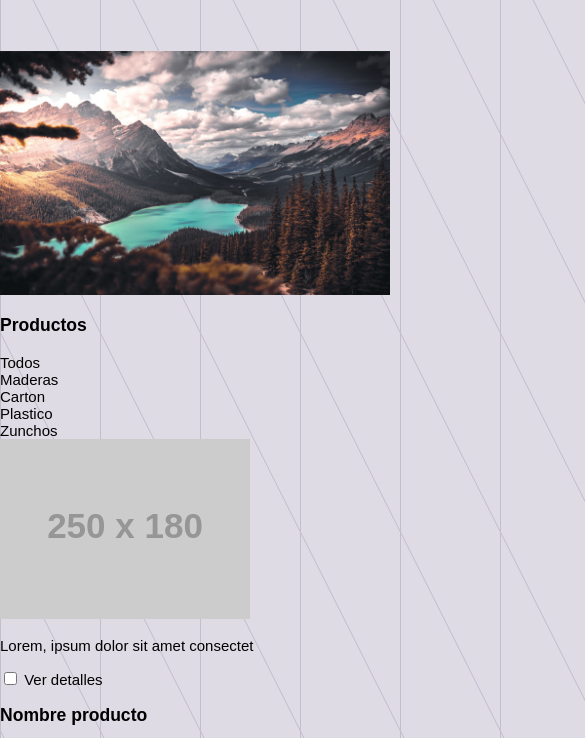
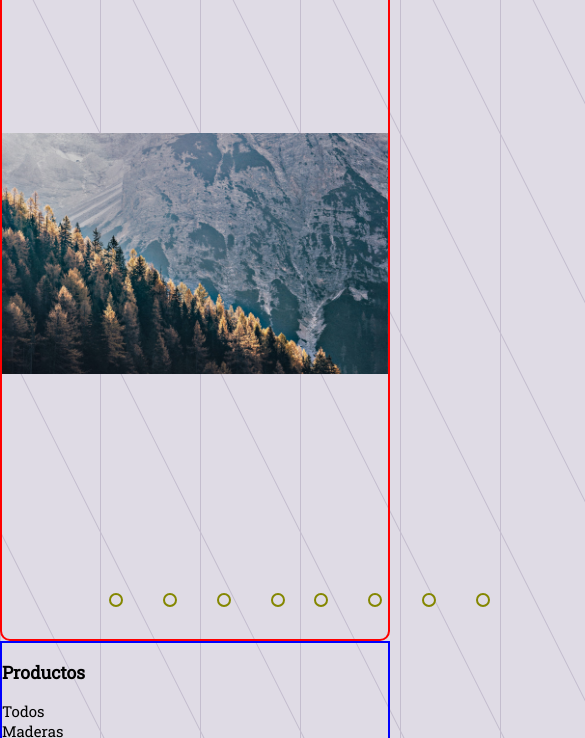
Before and after one commit to JQuilodranDev/Jegapack, a plain HTML site: page index.html in a window 390 px wide. Shown: the part 67-805 px from the top of the page, 585 px wide, since content can reach past the window. Drawn offline with nearby package versions, Linux system fonts and the light colour scheme; placeholder pictures from the web are drawn by us; files whose address does not match are found by name.

Commit message:
Integrando Sass a todo el proyecto

```diff
--- /dev/null
+++ b/assets/sass/products.scss
@@ -0,0 +1,3 @@
+.products{
+    border: 2px solid blue;
+}
--- a/assets/sass/styles.scss
+++ b/assets/sass/styles.scss
@@ -1,3 +1,10 @@
+@import "products.scss";
+
+
+/*Fuente principal*/
+@import url('https://fonts.googleapis.com/css2?family=Roboto+Slab:wght@300;400&display=swap');
+
+
 /*Variables css*/
 
 :root{
@@ -15,7 +22,7 @@
 
 /*Fuente y tipografia*/
 :root{
-    --body-font: sans-serif;
+    --body-font:  'Roboto Slab', serif;
     --normal-font-size: .938rem;
     --small-font-size: .813rem;
 
@@ -95,6 +102,8 @@ img{
     }
 }
 
+
+
 /*Barra de navegacion*/
 @media screen and (max-width:768px){
     .nav{
@@ -108,6 +117,119 @@ img{
         padding: 1.5rem 0;
         z-index: var(--z-fixed);
         transition: .5s;
+    }
+
+    .banner-slider{
+        width: 100%;
+        height: 660px;
+        border-radius: 10px;
+        overflow: hidden;
+        padding-top:150px;
+        border: 2px solid red;
+        align-items: center;
+
+
+        .slides{
+            width: 500%;
+            height: 500px;
+            display: flex;
+
+            input{
+                display: none;
+            }
+
+            .slide{
+                width: 20%;
+                transition: .2s;
+
+                img{
+                    width: 800px;
+                }
+            }
+
+            .navigation-auto{
+                position: absolute;
+                display: flex;
+                width: 800px;
+                justify-content: center;
+                margin-top:460px;
+
+                div{
+                    border:2px solid var(--first-color);
+                    padding:5px;
+                    border-radius: 10px;
+                    transition: 1s;
+
+                    &:not(:last-child){
+                        margin-right: 40px;
+                    }
+
+                }
+            }
+        }
+
+        .navigation-manual{
+            position: absolute;
+            width: 390px;
+            margin-top:-40px;
+            display: flex;
+            align-items: center;
+            justify-content: center;
+
+
+            .manual-btn{
+                border: 2px solid var(--first-color);
+                padding:5px;
+                border-radius: 10px;
+                cursor: pointer;
+                transition: 1s;
+
+                &:not(:last-child){
+                    margin-right: 40px;
+                }
+
+                &:hover{
+                    background-color: var(--second-color);
+                }
+
+                #radio1:checked ~ .first{
+                    margin-left: 0;
+                }
+
+                #radio2:checked ~ .first{
+                    margin-left: -20%;
+                }
+
+                #radio3:checked ~ .first{
+                    margin-left: -40%;
+                }
+
+                #radio4:checked ~ .first{
+                    margin-left: -60%;
+                }
+
+
+                #radio1:checked ~ .navigation-auto .auto-btn1{
+                    background: var(--first-color);
+                }
+
+                #radio2:checked ~ .navigation-auto .auto-btn2{
+                    background: var(--first-color);
+                }
+
+                #radio3:checked ~ .navigation-auto .auto-btn3{
+                    background: var(--first-color);
+                }
+
+                #radio4:checked ~ .navigation-auto .auto-btn4{
+                    background: var(--first-color);
+                }
+            }
+        }
+
+
+
+
     }
 }
 
@@ -189,6 +311,8 @@ img{
 .active{
     color:var(--first-color);
 }
+
+
 
 
 /*Media Queries*/
--- a/index.html
+++ b/index.html
@@ -64,13 +64,13 @@
 
             <!--Slider de imagenes-->
             <div class="slide first">
-                <img src="" alt="">
+                <img src="assets/images/1.jpg" alt="">
             </div>
             <div class="slide">
-                <img src="images/IMG_0337.jpg" alt="">
+                <img src="assets/images/2.jpg" alt="">
             </div>
             <div class="slide">
-                <img src="images/3.jpg" alt="">
+                <img src="assets/images/3.jpg" alt="">
             </div>
             <div class="slide">
                 <img src="images/4.jpg" alt="">
```
Also changed, not shown: assets/css/styles.css, 1 other file.
